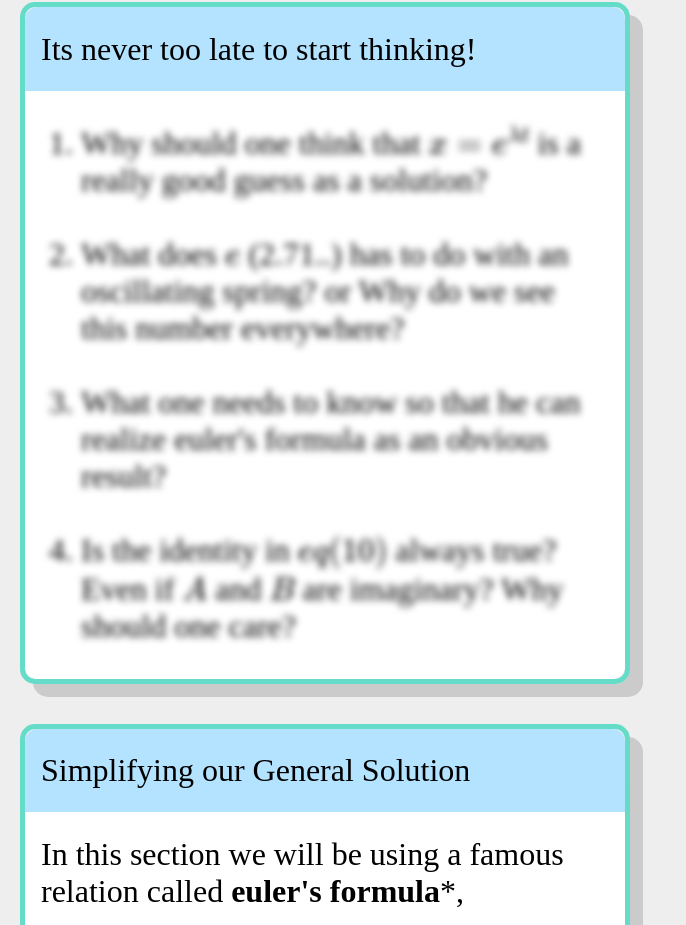
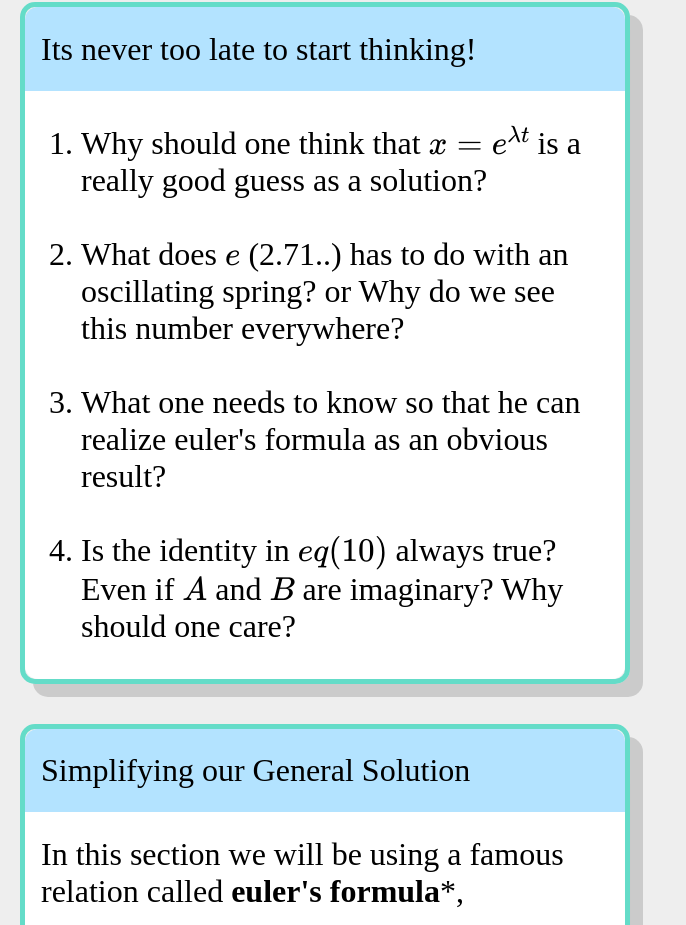
Before and after one commit to MukunthAG/SHM, a plain HTML site: page index.html in a window 1280 px wide. Shown: the part 2519-3444 px from the top of the page, without its empty margins (0-686 px from the left). Drawn offline with nearby package versions, Linux system fonts and the light colour scheme; a script that the page names is missing.

Commit message:
Update style.css

```diff
--- a/style.css
+++ b/style.css
@@ -48,24 +48,6 @@ h1 {
 a {
     text-decoration: dotted;
 }
-.think {
-    -webkit-filter: blur(3.5px);
-    -moz-filter: blur(3.5px);
-    -o-filter: blur(3.5px);
-    -ms-filter: blur(3.5px);
-    filter: blur(3.5px);
-    transition: all .4s ease;
-    background-color: white;
-}
-
-.think:hover {
-    -webkit-filter: blur(0px);
-    -moz-filter: blur(0px);
-    -o-filter: blur(0px);
-    -ms-filter: blur(0px);
-    filter: blur(0px);
-}
-
 #sol {
     max-width: 1300px;
     width: 1300px;
```
